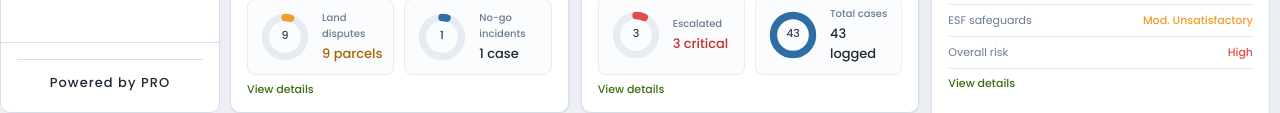
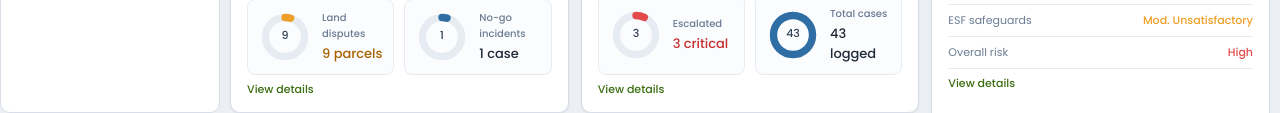
Before and after one commit to ganeshsthepro-cloud/epms-github-pages, a website: page index.html in a window 1280 px wide. Shown: the part 687-800 px from the top of the page. Drawn offline with Linux system fonts and the light colour scheme.

Commit message:
Remove sidebar footer section

```diff
--- a/index.html
+++ b/index.html
@@ -28,9 +28,6 @@ html,body{height:100%;overflow:hidden;background:var(--bg);font-family:var(--fon
 .nb-r{background:rgba(224,82,82,0.2);color:#ff8080;}
 .nb-a{background:rgba(240,165,40,0.2);color:#ffc860;}
 .sb-foot{margin-top:auto;padding:12px 16px;border-top:1px solid var(--bdr);font-size:10px;color:var(--t3);line-height:1.7;}
-.sb-foot-brand{display:flex;flex-direction:column;align-items:center;gap:10px;text-align:center;}
-.sb-foot-divider{width:100%;height:1px;background:var(--ui-border);margin:2px 0;}
-.sb-foot-powered{font-size:13px;letter-spacing:.08em;color:#1E2733;font-weight:500;}
 .main{display:flex;flex-direction:column;overflow:hidden;}
 .topbar{height:52px;background:var(--card);border-bottom:1px solid var(--bdr);padding:0 20px;display:flex;align-items:center;justify-content:space-between;flex-shrink:0;}
 .tb-title{font-size:14px;font-weight:500;color:var(--t1);}
@@ -354,7 +351,6 @@ html,body{background:var(--ui-page)!important;color:var(--ui-text)!important;}
   font-weight:500!important;
 }
 
-.sb-foot{padding:14px 16px 18px!important;}
 
 /* Universal card component */
 .topbar,.card,.kc,.dp,.isr-i,.dp-stat,.fb,.ab,.tabs,.tab.on,.acc-inner,.back-btn{
@@ -521,12 +517,6 @@ body.overview-mode .sb .sb-logo{background:var(--ui-primary)!important;color:#FF
     <div class="ni" data-p="isr">&#128202; ISR reports</div>
     <div class="ni" data-p="admin">&#9881; Administration</div>
   </nav>
-  <div class="sb-foot">
-    <div class="sb-foot-brand">
-      <div class="sb-foot-divider"></div>
-      <div class="sb-foot-powered">Powered by PRO</div>
-    </div>
-  </div>
 </aside>
 <div class="main">
   <div class="topbar">
```
